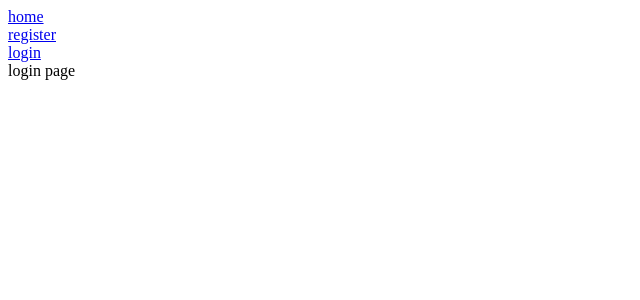
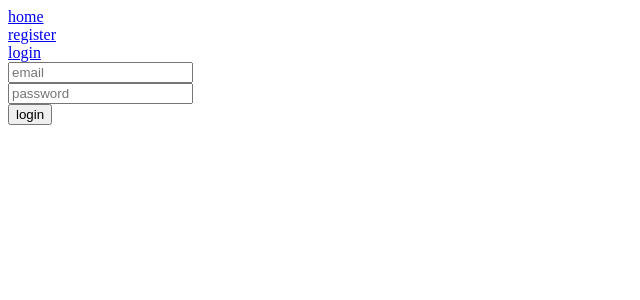
Before and after one commit to gziolle/jwt-auth, a React (Create React App) app in the folder web/: page /login in a window 1280 px wide. Shown: the top 300 px of the page, without its empty margins (0-640 px from the left). Built offline with nearby package versions, Linux system fonts and the light colour scheme.

Commit message:
add login page and mutation

```diff
--- a/web/src/generated/graphql.tsx
+++ b/web/src/generated/graphql.tsx
@@ -62,6 +62,14 @@
 
 export type HelloQuery = { __typename?: 'Query', hello: string };
 
+export type LoginMutationVariables = Exact<{
+  password: Scalars['String'];
+  email: Scalars['String'];
+}>;
+
+
+export type LoginMutation = { __typename?: 'Mutation', login: { __typename?: 'LoginResponse', accessToken: string } };
+
 export type RegisterMutationVariables = Exact<{
   email: Scalars['String'];
   password: Scalars['String'];
@@ -108,6 +116,40 @@
 export type HelloQueryHookResult = ReturnType<typeof useHelloQuery>;
 export type HelloLazyQueryHookResult = ReturnType<typeof useHelloLazyQuery>;
 export type HelloQueryResult = Apollo.QueryResult<HelloQuery, HelloQueryVariables>;
+export const LoginDocument = gql`
+    mutation Login($password: String!, $email: String!) {
+  login(password: $password, email: $email) {
+    accessToken
+  }
+}
+    `;
+export type LoginMutationFn = Apollo.MutationFunction<LoginMutation, LoginMutationVariables>;
+
+/**
+ * __useLoginMutation__
+ *
+ * To run a mutation, you first call `useLoginMutation` within a React component and pass it any options that fit your needs.
+ * When your component renders, `useLoginMutation` returns a tuple that includes:
+ * - A mutate function that you can call at any time to execute the mutation
+ * - An object with fields that represent the current status of the mutation's execution
+ *
+ * @param baseOptions options that will be passed into the mutation, supported options are listed on: https://www.apollographql.com/docs/react/api/react-hooks/#options-2;
+ *
+ * @example
+ * const [loginMutation, { data, loading, error }] = useLoginMutation({
+ *   variables: {
+ *      password: // value for 'password'
+ *      email: // value for 'email'
+ *   },
+ * });
+ */
+export function useLoginMutation(baseOptions?: Apollo.MutationHookOptions<LoginMutation, LoginMutationVariables>) {
+        const options = {...defaultOptions, ...baseOptions}
+        return Apollo.useMutation<LoginMutation, LoginMutationVariables>(LoginDocument, options);
+      }
+export type LoginMutationHookResult = ReturnType<typeof useLoginMutation>;
+export type LoginMutationResult = Apollo.MutationResult<LoginMutation>;
+export type LoginMutationOptions = Apollo.BaseMutationOptions<LoginMutation, LoginMutationVariables>;
 export const RegisterDocument = gql`
     mutation Register($email: String!, $password: String!) {
   register(email: $email, password: $password)
--- /dev/null
+++ b/web/src/graphql/login.graphql
@@ -0,0 +1,5 @@
+mutation Login($password: String!, $email: String!) {
+  login(password: $password, email: $email) {
+      accessToken
+  }
+}
--- a/web/src/index.tsx
+++ b/web/src/index.tsx
@@ -5,6 +5,7 @@
 const client = new ApolloClient({
   cache: new InMemoryCache(),
   uri: "http://localhost:4000/graphql",
+  credentials: 'include',
 });
 
 ReactDOM.render(
--- a/web/src/pages/Login.tsx
+++ b/web/src/pages/Login.tsx
@@ -1,5 +1,47 @@
-interface Props {}
+import { useState } from "react";
+import { useNavigate } from "react-router-dom";
+import { useLoginMutation } from "../generated/graphql";
 
-export const Login: React.FC<Props> = () => {
-    return <div>login page</div>
-}
+
+export const Login: React.FC = () => {
+  const [email, setEmail] = useState("");
+  const [password, setPassword] = useState("");
+  const [loginUser] = useLoginMutation();
+  const navigate = useNavigate();
+
+  return (
+    <form
+      onSubmit={async (e) => {
+        e.preventDefault();
+
+        const response = await loginUser({
+          variables: {
+            email,
+            password,
+          },
+        });
+
+        console.log(response);
+        navigate("/");
+      }}
+    >
+      <div>
+        <input
+          type="email"
+          value={email}
+          placeholder="email"
+          onChange={(e) => setEmail(e.target.value)}
+        />
+      </div>
+      <div>
+        <input
+          type="password"
+          value={password}
+          placeholder="password"
+          onChange={(e) => setPassword(e.target.value)}
+        />
+      </div>
+      <button type="submit">login</button>
+    </form>
+  );
+};
```
